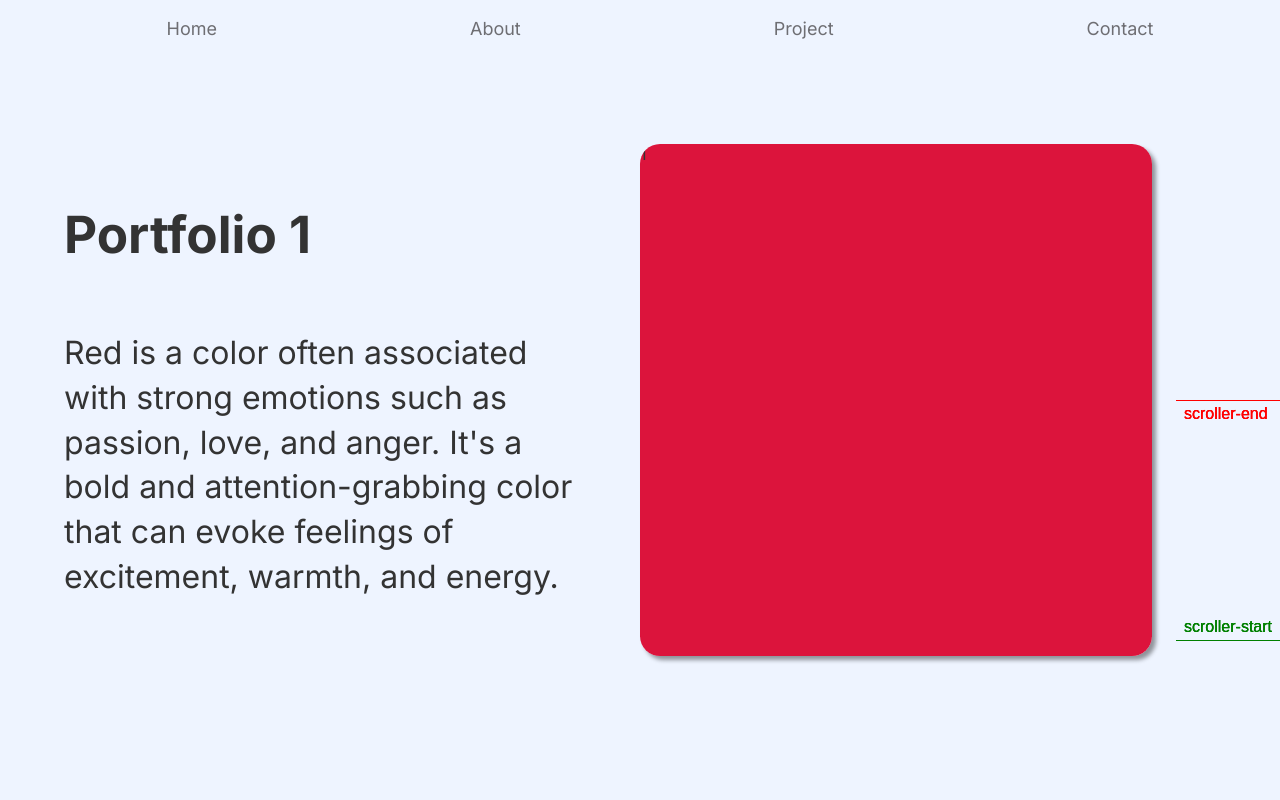
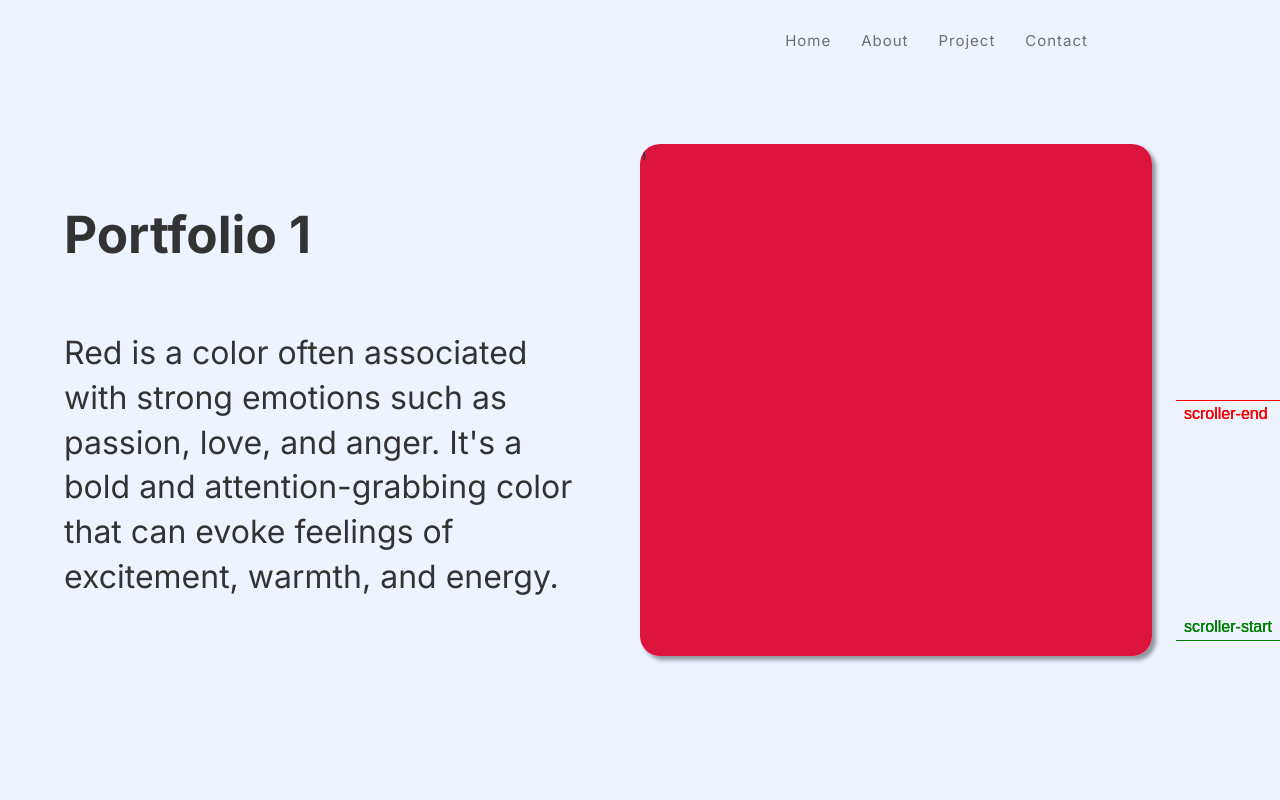
Before and after one commit to thefigtree/portfolio_24_03_11, a Next.js app: page / in a window 1280 px wide. Shown: the top 800 px of the page. Built offline with nearby package versions, Linux system fonts and the light colour scheme.

Commit message:
Css: nav

```diff
--- a/components/navigation.jsx
+++ b/components/navigation.jsx
@@ -26,7 +26,7 @@ export default function Navigation() {
       <ul className={style.menu}>
         {links.map((link) => {
           return (
-            <li key={link.path}>
+            <li className={style.menubtn} key={link.path}>
               <Link href={link.path}>{link.name}</Link>
             </li>
           );
--- a/components/navigation.module.css
+++ b/components/navigation.module.css
@@ -1,15 +1,27 @@
 .header {
   width: 100%;
-  height: 30px;
-  position: absolute;
+  padding: 40px 0%;
+  display: flex;
+  justify-content: space-around;
+  align-items: center;
+  position: fixed;
   top: 0;
   left: 0;
   z-index: 10;
+  /* background-color: red; */
+  color: #6e6e73;
 }
 
 .menu {
   display: flex;
-  justify-content: space-around;
+  justify-content: space-between;
   align-items: center;
-  font-size: 18px;
+  letter-spacing: 1px;
+  position: absolute;
+  right: 15%;
 }
+
+.menubtn {
+  font-size: 15px;
+  margin-left: 30px;
+}
```
